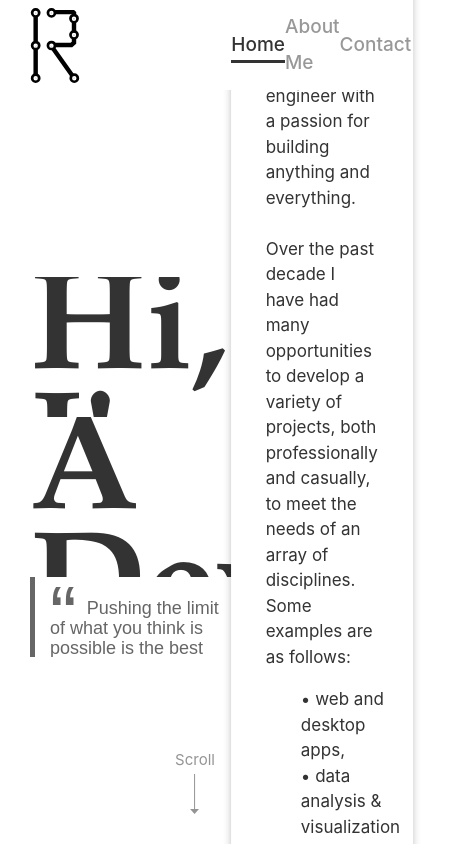
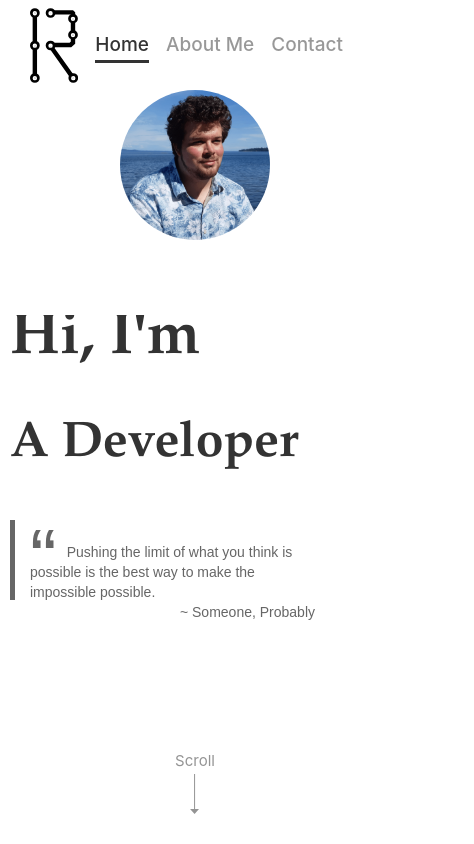
Before and after one commit to Ross-Alexandra/portfolio, a React (Create React App) app: page / in a window 390 px wide. Shown: the top 844 px of the page, 474 px wide, since content can reach past the window. Built offline with nearby package versions, Linux system fonts and the light colour scheme.

Commit message:
Top pages now support mobile.

```diff
--- a/src/App.tsx
+++ b/src/App.tsx
@@ -65,6 +65,12 @@ export function App() {
     return () => window.removeEventListener('wheel', onScrollCallback);
   }, [onScrollCallback, appSection]);
 
+  // Lock screen to portrait mode to avoid
+  // annoying styling stuff.
+  useEffect(() => {
+    window.screen.orientation.lock('portrait-primary');
+  }, []);
+
   return (
     <>
       <Hero
--- a/src/pages/about/index.tsx
+++ b/src/pages/about/index.tsx
@@ -24,6 +24,7 @@ import {
     MySkills,
     StyledGithubLogo
 } from './elements';
+import { useScreenSize } from "../../hooks";
 
 export interface IAboutContent {
     setAppSection: Dispatch<SetStateAction<IAppSection>>;
@@ -31,6 +32,8 @@ export interface IAboutContent {
 }
 
 export function AboutContent({setAppSection, scrollToBottom}: IAboutContent) {
+    const [screenWidth] = useScreenSize();
+
     return (
         <AboutMeContainer>
             <IntroBox>
@@ -38,6 +41,8 @@ export function AboutContent({setAppSection, scrollToBottom}: IAboutContent) {
                     <Name>Ross Alexandra</Name>
                     <Title>Software Engineer</Title>
                     <IntroParagraph>
+                        { screenWidth > 725 &&
+                            <>
                                 I am a software engineering graduate from the University of Victoria (UVIC). Technological
                                 experimentation and invention has been a passion of mine since 2012; however, in 2017 when
                                 I enrolled in the co-op (internship) program at UVIC, I was thrilled to refine my previous
@@ -48,8 +53,15 @@ export function AboutContent({setAppSection, scrollToBottom}: IAboutContent) {
                                 which I was contracted to coach.
                                 <br/>
                                 <br/>
+                            </>
+                        }
+                        { screenWidth > 450 &&
+                            <>
                                 From years of professional and casual coaching experience I have learned that collaboration is
-                        the best way to multiply individual performances in any type of team. I believe that the job of
+                                the best way to multiply individual performances in any type of team.
+                            </>
+                        }
+                        {' '}I believe that the job of
                         a software engineer is not to just write code, but to collaborate to find the best solution for
                         a problem. Then, once a plan has been constructed, collaboration must be used once more to bring
                         the reality of that solution to fruition. Things which are truly amazing come from countless
--- a/src/pages/contact/elements.ts
+++ b/src/pages/contact/elements.ts
@@ -1,6 +1,6 @@
 import styled from "@emotion/styled";
 import { primaryButtonCSS } from "../../elements";
-import { defaultFont, portfolioActive, portfolioActiveSecondary, systemFont } from "../../theme";
+import { defaultFont, portfolioActive, systemFont } from "../../theme";
 import { ContactBackdrop as ContactBackdropImage} from "../../assets";
 import { css } from "@emotion/react";
 
@@ -27,7 +27,8 @@ export const ContactBackdrop = styled.div`
 `;
 
 export const ContactMeContent = styled.div`
-    width: 750px;
+    width: 95vw;
+    max-width: 750px;
     height: 500px;
 
     display: flex;
--- a/src/pages/hero/elements.tsx
+++ b/src/pages/hero/elements.tsx
@@ -2,10 +2,11 @@ import { keyframes } from "@emotion/react";
 import styled from "@emotion/styled";
 import { RollingText } from "../../components/rolling-text";
 import { SlideIn } from "../../components/slide-in";
-import { defaultFont, fancyFont, blackText, headerHeight, systemFont, portfolioActive } from "../../theme";
+import { defaultFont, fancyFont, blackText, headerHeight, systemFont } from "../../theme";
 
-import {HeroBGImage} from '../../assets';
+import {HeadshotImage, HeroBGImage} from '../../assets';
 import { PortfolioLogo } from "../../assets/icons";
+import { PrimaryCTA, SecondaryCTA } from "../../elements";
 
 export interface SelectedAwareProps extends React.HTMLProps<HTMLElement> {
     selected: boolean;
@@ -70,6 +71,14 @@ export const NavigationLinks = styled.div`
     flex-direction: row;
     align-items: center;
     justify-content: space-evenly;
+
+    @media (max-width: 780px) {
+        width: 50%;
+    }
+
+    @media (max-width: 545px) {
+        width: 75%;
+    }
 `;
 
 export const NavigationLink = styled.h2<SelectedAwareProps>`
@@ -108,6 +117,10 @@ export const NavigationLink = styled.h2<SelectedAwareProps>`
             opacity: 1;
         }
     `}
+
+    @media (max-width: 385px) {
+        font-size: 16px;
+    }
 `;
 
 export const ContentContainer = styled.div`
@@ -118,6 +131,25 @@ export const ContentContainer = styled.div`
     right: 0px;
 `;
 
+export const MobileImageBox = styled.div`
+    display: none;
+    position: absolute;
+    inset: 0px 50%;
+    transform: translate(-50%, 0);
+
+    width: 150px;
+    height: 150px;
+
+    background-image: url('${HeadshotImage}');
+    background-size: 100%;
+    background-repeat: no-repeat;
+    border-radius: 50%;
+
+    @media (max-width: 550px) {
+        display: inherit;
+    }
+`;
+
 export const SlideInContainer = styled.div`
     height: 100%;
 
@@ -126,10 +158,27 @@ export const SlideInContainer = styled.div`
     justify-content: center;
 
     padding-left: 30px;
+
+    @media (max-width: 900px) {
+        padding-left: 10px;
+        row-gap: 20px;
+    }
 `;
 
 export const IntroSlideIn = styled(SlideIn)`
     height: 140px;
+
+    @media (max-width: 1050px) {
+        height: 100px;
+    }
+
+    @media (max-width: 780px) {
+        height: 85px;
+    }
+
+    @media (max-width: 385px) {
+        height: 40px;
+    }
 `;
 
 export const IntroTitle = styled.h2`
@@ -139,14 +188,62 @@ export const IntroTitle = styled.h2`
 
     user-select: none;
     cursor: default;
+
+    @media (max-width: 1050px) {
+        font-size: 100px;
+        line-height: 80px;
+    }
+
+    @media (max-width: 780px) {
+        font-size: 75px;
+        line-height: 60px;
+    }
+
+    @media (max-width: 550px) {
+        font-size: 60px;
+        line-height: 50px;
+    }
+
+    @media (max-width: 385px) {
+        font-size: 36px;
+        line-height: 30px;
+    }
 `;
 
 export const RollingSlideIn = styled(SlideIn)`
     height: 160px;
+
+    @media (max-width: 1050px) {
+        height: 100px;
+    }
+
+    @media (max-width: 780px) {
+        height: 80px;
+    }
+
+    @media (max-width: 385px) {
+        height: 35px;
+    }
 `;
 
 export const RollingTitles = styled(RollingText)`
     height: 160px;
+
+    @media (max-width: 1050px) {
+        height: 100px;
+    }
+
+    @media (max-width: 780px) {
+        height: 75px;
+    }
+
+    @media (max-width: 550px) {
+        height: 60px;
+    }
+
+    @media (max-width: 385px) {
+        height: 35px;
+    }
 `;
 
 export const RollingTitle = styled.h2`
@@ -159,10 +256,39 @@ export const RollingTitle = styled.h2`
 
     user-select: none;
     cursor: default;
+
+    @media (max-width: 1050px) {
+        font-size: 100px;
+        line-height: 80px;
+        margin-bottom: 0px;
+    }
+
+    @media (max-width: 780px) {
+        font-size: 75px;
+        line-height: 60px;
+    }
+
+    @media (max-width: 550px) {
+        font-size: 50px;
+        line-height: 50px;
+    }
+
+    @media (max-width: 385px) {
+        font-size: 36px;
+        line-height: 30px;
+    }
 `;
 
 export const QuoteSlideIn = styled(SlideIn)`
     height: 80px;
+
+    @media (max-width: 850px) {
+        height: 100px;
+    }
+
+    @media (max-width: 385px) {
+        height: 120px;
+    }
 `;
 
 export const QuoteBox = styled.p`
@@ -177,6 +303,15 @@ export const QuoteBox = styled.p`
 
     opacity: 0.75;
     border-left: 5px solid;
+
+    @media (max-width: 850px) {
+        width: 75%;
+        font-size: 14px;
+    }
+
+    @media (max-width: 385px) {
+        width: 90%;
+    }
 `;
 
 export const QuoteSignContainer = styled.span`
@@ -208,10 +343,6 @@ export const ScrollBox = styled.div`
     cursor: pointer;
 
     transform: translate(-50%, 0);
-
-    @media (max-height: 800px) {
-        left: 60%;
-    }
 `;
 
 export const ScrollText = styled.p<{color: string | undefined}>`
@@ -246,6 +377,14 @@ export const AboutContainer = styled.div`
     background-size: 100% auto;
 
     background-image: url(${HeroBGImage});
+
+    @media (max-height: 800px) {
+        display: none;
+    }
+
+    @media (max-width: 1500px) {
+        display: none;
+    }
 `;
 
 export const AboutContent = styled.div`
@@ -267,10 +406,6 @@ export const AboutContent = styled.div`
 
     background-color: white;
     box-shadow: 0px 10px 13px -7px #000000, 5px 5px 15px 5px rgba(0,0,0,0);
-
-    @media (max-height: 800px) {
-        display: none;
-    }
 `;
 
 export const AboutPicture = styled.img`
@@ -294,6 +429,10 @@ export const AboutCTAs = styled.div`
     margin-top: auto
 `;
 
+export const PrimaryAboutCTA = styled(PrimaryCTA)``;
+
+export const SecondaryAboutCTA = styled(SecondaryCTA)``;
+
 export const AboutParagraphList = styled.ul`
     padding-left: 20px;
 
--- a/src/pages/hero/hero-content.tsx
+++ b/src/pages/hero/hero-content.tsx
@@ -17,10 +17,12 @@ import {
     AboutParagraph,
     AboutParagraphList,
     AboutCTAs,
-    SlideInContainer
+    SlideInContainer,
+    PrimaryAboutCTA,
+    SecondaryAboutCTA,
+    MobileImageBox
 } from "./elements";
 import {HeadshotImage} from '../../assets';
-import { PrimaryCTA, SecondaryCTA } from "../../elements";
 
 export interface IHeroContent {
     setAppSection: Dispatch<SetStateAction<IAppSection>>;
@@ -28,6 +30,7 @@ export interface IHeroContent {
 export function HeroContent({setAppSection}: IHeroContent) {
     return (
         <>
+            <MobileImageBox />
             <SlideInContainer>
                 <IntroSlideIn direction="bottom">
                     <IntroTitle>Hi, I'm</IntroTitle>
@@ -67,8 +70,8 @@ export function HeroContent({setAppSection}: IHeroContent) {
                             • and even a 2D game
                         </AboutParagraphList>
                     <AboutCTAs>
-                        <PrimaryCTA onClick={() => setAppSection("about")}>Learn More</PrimaryCTA>
-                        <SecondaryCTA onClick={() => setAppSection("contact")}>Contact Me</SecondaryCTA>
+                        <PrimaryAboutCTA onClick={() => setAppSection("about")}>Learn More</PrimaryAboutCTA>
+                        <SecondaryAboutCTA onClick={() => setAppSection("contact")}>Contact Me</SecondaryAboutCTA>
                     </AboutCTAs>
                 </AboutContent>
             </AboutContainer>
```
Also changed, not shown: src/pages/about/elements.ts (+105 -2 lines), src/assets/images/portfolio.png. Lines whose indentation alone changed are shown as unchanged.
